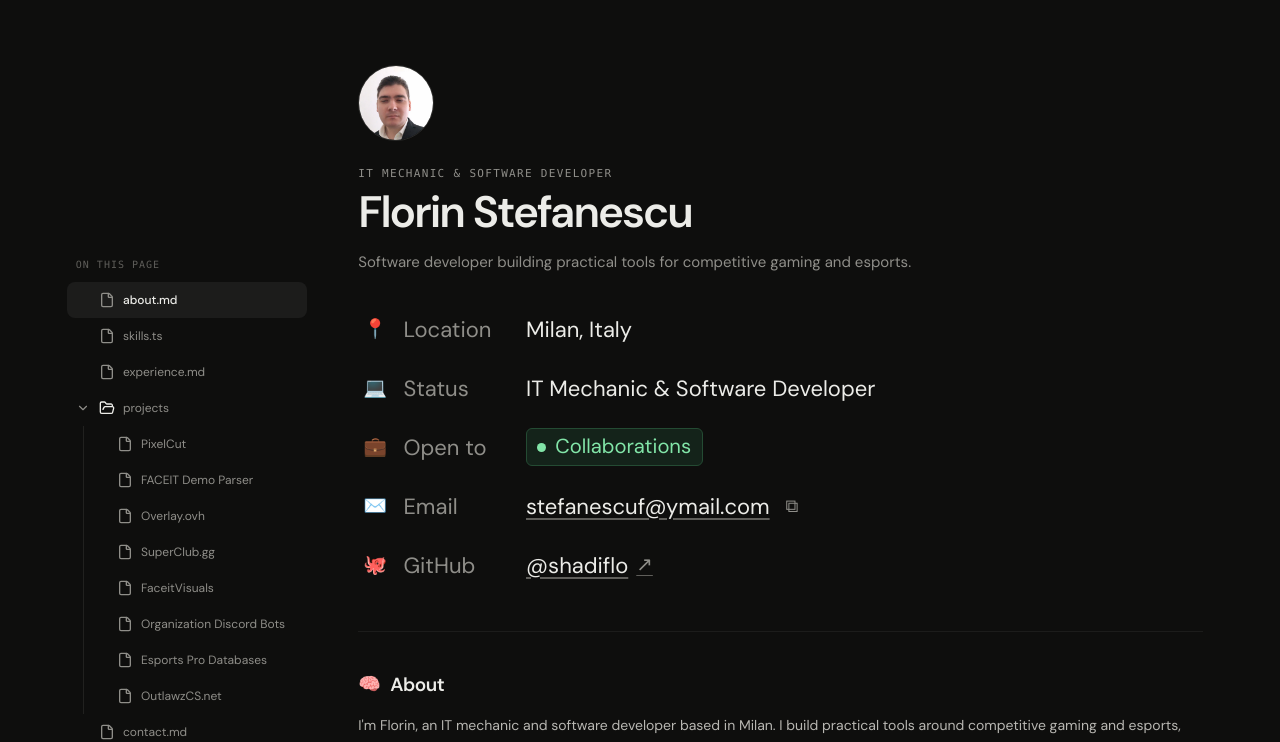
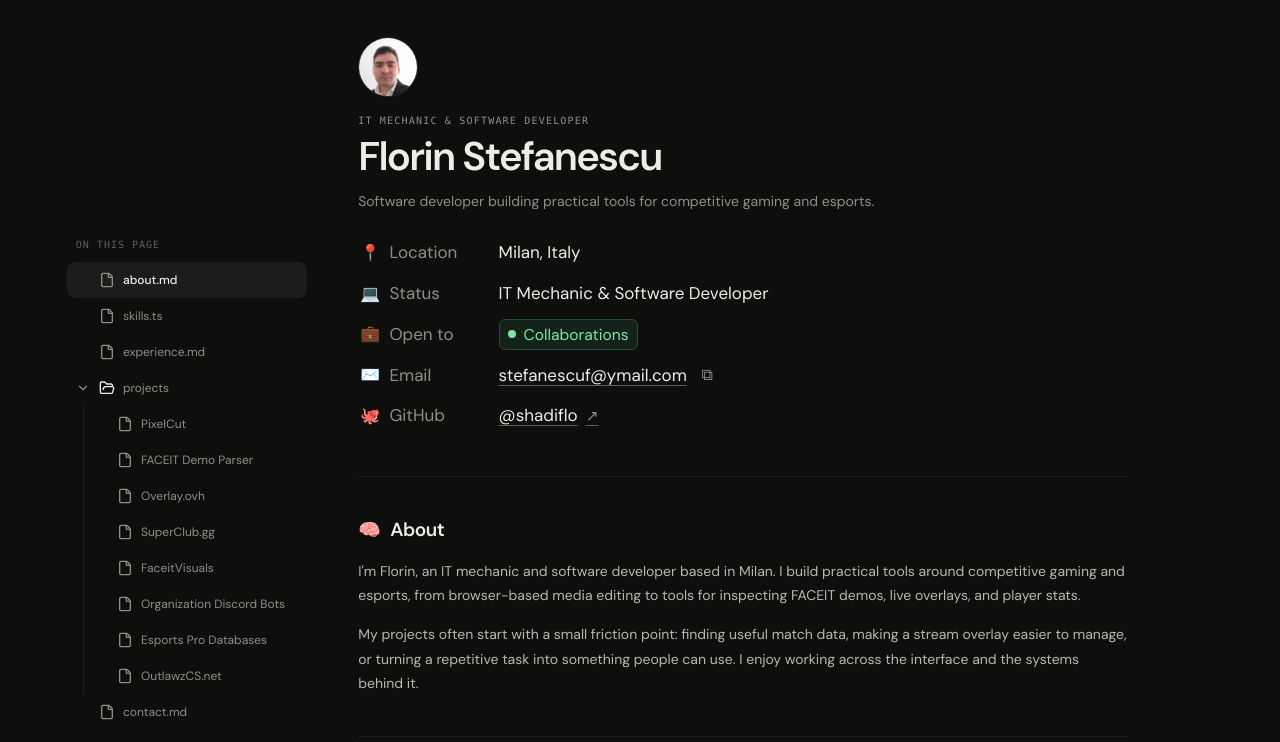
Before and after one commit to shadiflo/portfolio-v2, an Astro site: page / in a window 1280 px wide. Shown: the part 59-801 px from the top of the page. Built offline with nearby package versions, Linux system fonts and the light colour scheme; Astro itself is replaced by a stand-in of ours.

Commit message:
Tighten portfolio profile header

```diff
--- a/src/styles/global.css
+++ b/src/styles/global.css
@@ -164,8 +164,10 @@
   grid-template-columns: 240px minmax(0, 1fr);
   gap: clamp(2.25rem, 4vw, 3.25rem);
   max-width: 1200px;
+  padding-top: 2rem;
   padding-inline: 2.5rem;
 }
+.portfolio-content { min-width: 0; max-width: 770px; }
 .portfolio-sidebar { min-width: 0; }
 .portfolio-sidebar__inner {
   position: sticky;
@@ -186,9 +188,9 @@
 .profile-hero { padding: 0 0 .25rem; }
 .profile-hero__avatar {
   display: block;
-  width: 76px;
-  height: 76px;
-  margin-bottom: 1.5rem;
+  width: 60px;
+  height: 60px;
+  margin-bottom: 1rem;
   border: 1px solid var(--border-line);
   border-radius: 50%;
   object-fit: cover;
@@ -199,7 +201,7 @@
   margin: 0;
   color: var(--muted);
   font-family: ui-monospace, SFMono-Regular, Menlo, monospace;
-  font-size: 11px;
+  font-size: 10px;
   letter-spacing: .12em;
   line-height: 1.6;
   text-transform: uppercase;
@@ -207,40 +209,40 @@
 .profile-hero__name {
   margin: .4rem 0 0;
   color: var(--text);
-  font-size: clamp(2.15rem, 7vw, 2.75rem);
+  font-size: clamp(2rem, 4vw, 2.5rem);
   font-weight: 600;
   letter-spacing: -.045em;
   line-height: 1.08;
 }
 .profile-hero__headline {
   max-width: 58ch;
-  margin: .85rem 0 0;
+  margin: .7rem 0 0;
   color: var(--muted);
-  font-size: 15px;
-  line-height: 1.7;
+  font-size: 14px;
+  line-height: 1.65;
   text-wrap: pretty;
 }
 .profile-details {
   display: grid;
-  gap: 1rem;
-  max-width: 920px;
-  margin: 2rem 0 0;
-  font-size: 22px;
+  gap: .55rem;
+  max-width: 770px;
+  margin: 1.5rem 0 0;
+  font-size: 17px;
 }
 .profile-details__row {
   display: grid;
-  grid-template-columns: 155px minmax(0, 1fr);
-  min-height: 43px;
+  grid-template-columns: 130px minmax(0, 1fr);
+  min-height: 32px;
   align-items: center;
-  gap: .8rem;
+  gap: .65rem;
 }
 .profile-details dt {
   display: flex;
   align-items: center;
-  gap: .7rem;
+  gap: .45rem;
   color: var(--muted);
 }
-.profile-details dt span { width: 34px; font-size: 19px; text-align: center; }
+.profile-details dt span { width: 24px; font-size: 16px; text-align: center; }
 .profile-details dd { display: flex; min-width: 0; align-items: center; gap: .55rem; margin: 0; color: var(--text); }
 .profile-details a {
   color: var(--text);
@@ -256,8 +258,8 @@
 .availability-pill {
   display: inline-flex;
   align-items: center;
-  gap: .55rem;
-  padding: .28rem .65rem;
+  gap: .45rem;
+  padding: .22rem .55rem;
   border: 1px solid var(--availability-border);
   border-radius: 6px;
   background: var(--availability-bg);
@@ -266,16 +268,16 @@
   line-height: 1.35;
 }
 .availability-pill__dot {
-  width: 9px;
-  height: 9px;
+  width: 8px;
+  height: 8px;
   border-radius: 50%;
   background: currentColor;
 }
 .profile-details__email { flex-wrap: wrap; }
 .copy-email {
   display: inline-grid;
-  width: 27px;
-  height: 27px;
+  width: 23px;
+  height: 23px;
   flex: 0 0 auto;
   place-items: center;
   border: 0;
@@ -283,7 +285,7 @@
   background: transparent;
   color: var(--muted);
   cursor: pointer;
-  font-size: 18px;
+  font-size: 16px;
   line-height: 1;
 }
 .copy-email:hover { background: var(--bg-elevated); color: var(--text); }
@@ -620,13 +622,12 @@
   .site-header { padding-inline: 2.5rem; }
   .site-main { padding-inline: 2rem; }
   .site-footer__inner { padding-inline: 2rem; }
-  .profile-hero { padding-top: .5rem; }
 }
 @media (max-width: 960px) and (min-width: 901px) {
   .site-main--portfolio { grid-template-columns: 210px minmax(0, 1fr); gap: 2rem; padding-inline: 2rem; }
   .site-header { padding-inline: 2rem; }
-  .profile-details { font-size: 20px; }
-  .profile-details__row { grid-template-columns: 135px minmax(0, 1fr); }
+  .profile-details { font-size: 16px; }
+  .profile-details__row { grid-template-columns: 125px minmax(0, 1fr); min-height: 32px; gap: .6rem; }
 }
 @media (max-width: 900px) {
   .site-nav__link[href="/blog/"] { display: none; }
@@ -669,8 +670,8 @@
   .portfolio-mobile-nav__projects a:hover { color: var(--text); background: var(--bg-hover); }
 }
 @media (max-width: 760px) {
-  .profile-details { font-size: 17px; }
-  .profile-details__row { grid-template-columns: 155px minmax(0, 1fr); min-height: 42px; gap: .75rem; }
+  .profile-details { font-size: 16px; }
+  .profile-details__row { grid-template-columns: 125px minmax(0, 1fr); min-height: 34px; gap: .6rem; }
 }
 @media (max-width: 480px) {
   .site-header { padding-inline: 1rem; }
```
Also changed, not shown: 16 other files.
